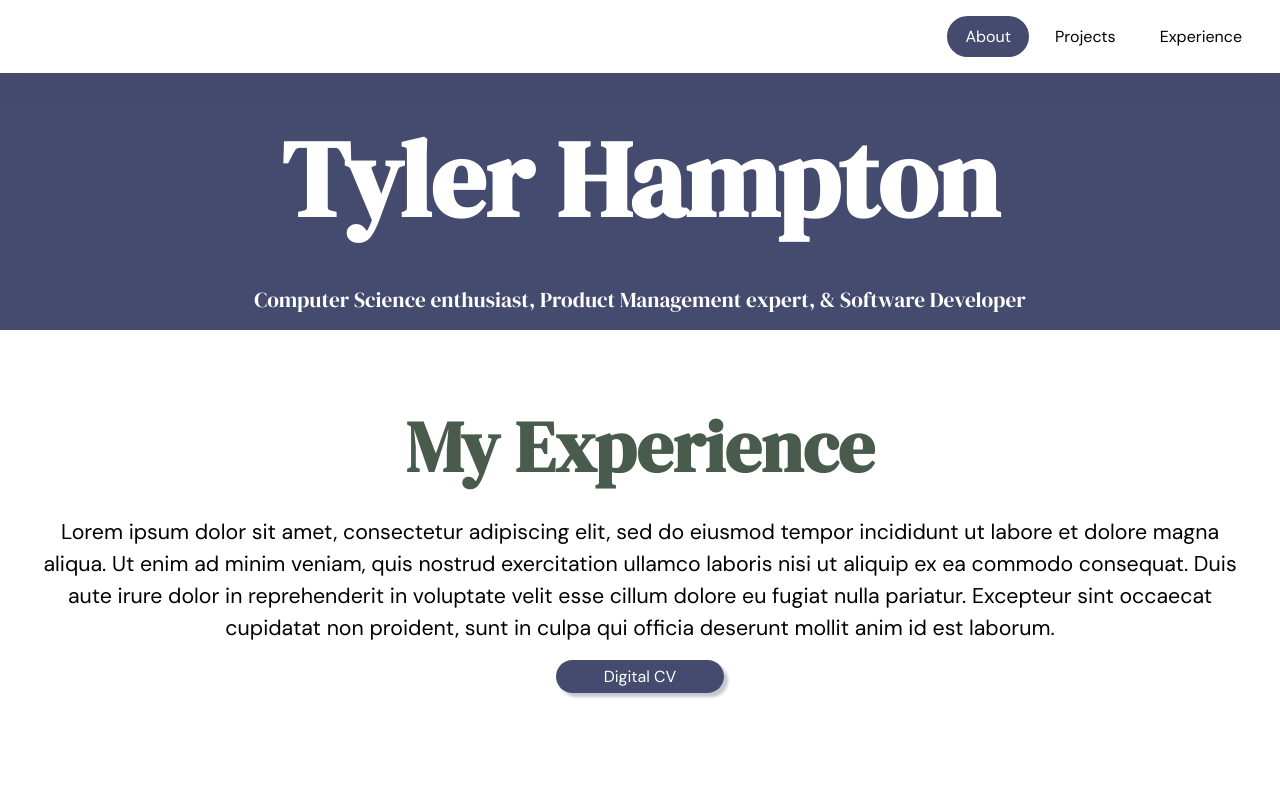
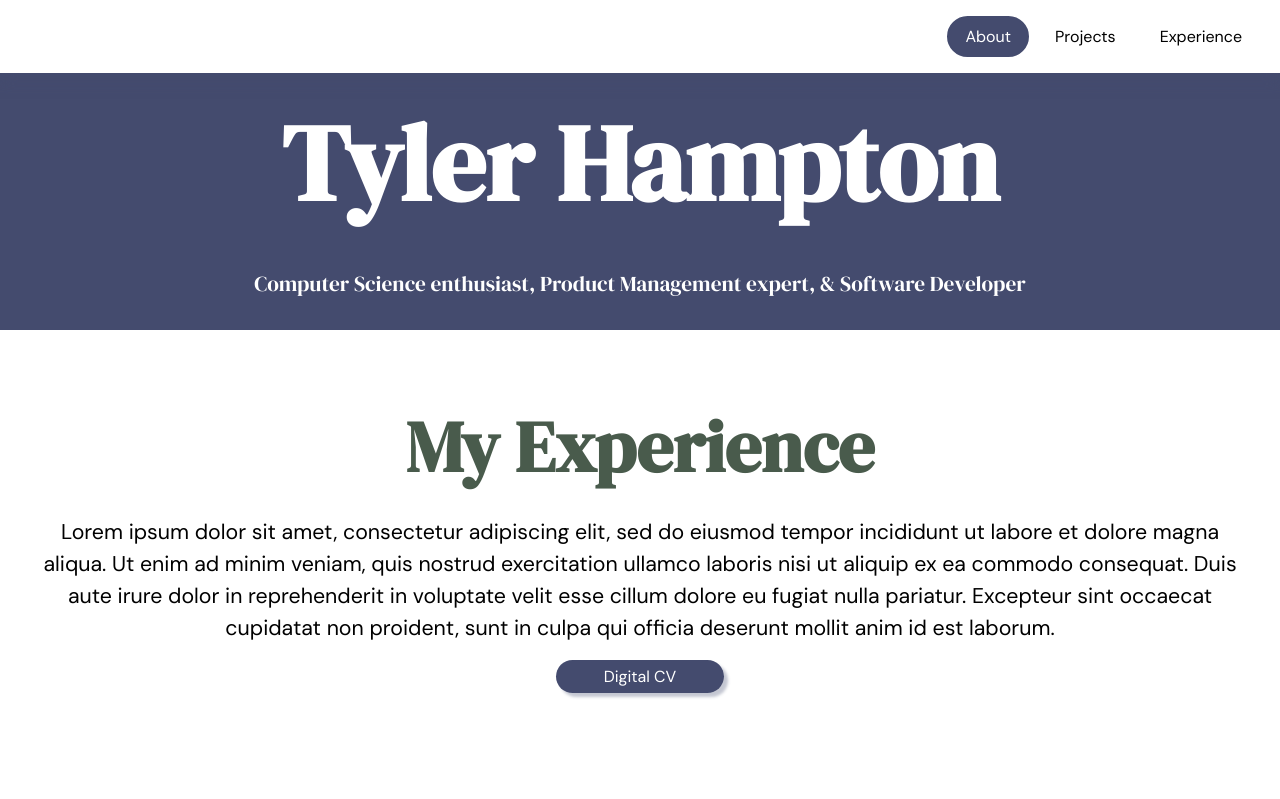
Before and after one commit to culturedmold/cth-p, a plain HTML site: page index.html in a window 1280 px wide. Shown: the top 799 px of the page. Drawn offline with Linux system fonts and the light colour scheme.

Commit message:
margin changes

```diff
--- a/style.css
+++ b/style.css
@@ -242,13 +242,14 @@ section {
 }
 
 .top-level-cell h1 {
+  margin-top: 1rem;
   color: white;
   max-width: 80ch;
 
 }
 
 .top-level-cell h5 {
-  margin: 1rem auto;
+  margin: 2rem auto 2rem auto;
   color: white;
   max-width: 80ch;
 }
```
